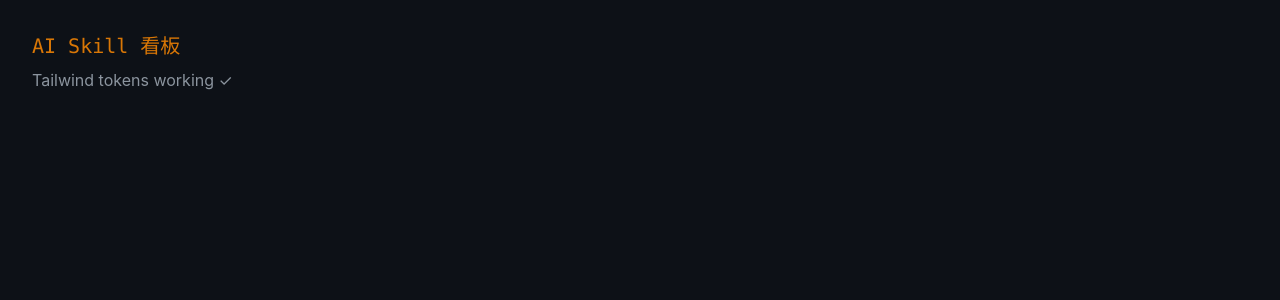
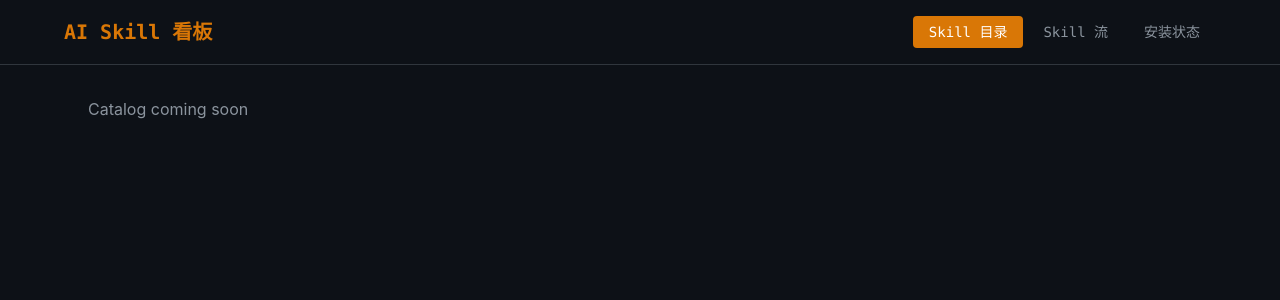
Before and after one commit to AIMeiMei0991/skill-kanban, a React (Vite) app: page / in a window 1280 px wide. Shown: the top 300 px of the page. Built offline with nearby package versions, Linux system fonts and the light colour scheme.

Commit message:
feat: add app shell with tab navigation

```diff
--- a/src/App.tsx
+++ b/src/App.tsx
@@ -1,9 +1,51 @@
-function App() {
+import { useState } from 'react'
+import CatalogPage from './pages/CatalogPage'
+import FlowsPage from './pages/FlowsPage'
+import StatusPage from './pages/StatusPage'
+
+type Tab = 'catalog' | 'flows' | 'status'
+
+const tabs: { id: Tab; label: string }[] = [
+  { id: 'catalog', label: 'Skill 目录' },
+  { id: 'flows', label: 'Skill 流' },
+  { id: 'status', label: '安装状态' },
+]
+
+export default function App() {
+  const [activeTab, setActiveTab] = useState<Tab>('catalog')
+
   return (
-    <div className="min-h-screen bg-bg text-text font-sans p-8">
-      <h1 className="font-mono text-xl text-accent">AI Skill 看板</h1>
-      <p className="text-muted mt-2">Tailwind tokens working ✓</p>
+    <div className="min-h-screen bg-bg text-text font-sans">
+      {/* Header */}
+      <header className="border-b border-border px-6 py-4">
+        <div className="max-w-6xl mx-auto flex items-center justify-between">
+          <h1 className="font-mono text-xl font-semibold text-accent">
+            AI Skill 看板
+          </h1>
+          <nav className="flex gap-1">
+            {tabs.map(tab => (
+              <button
+                key={tab.id}
+                onClick={() => setActiveTab(tab.id)}
+                className={`px-4 py-1.5 rounded text-sm font-mono transition-colors ${
+                  activeTab === tab.id
+                    ? 'bg-accent text-white'
+                    : 'text-muted hover:text-text hover:bg-surface'
+                }`}
+              >
+                {tab.label}
+              </button>
+            ))}
+          </nav>
+        </div>
+      </header>
+
+      {/* Content */}
+      <main className="max-w-6xl mx-auto px-6 py-8">
+        {activeTab === 'catalog' && <CatalogPage />}
+        {activeTab === 'flows' && <FlowsPage />}
+        {activeTab === 'status' && <StatusPage />}
+      </main>
     </div>
   )
 }
-export default App
--- /dev/null
+++ b/src/pages/CatalogPage.tsx
@@ -0,0 +1,3 @@
+export default function CatalogPage() {
+  return <div className="text-muted">Catalog coming soon</div>
+}
--- /dev/null
+++ b/src/pages/FlowsPage.tsx
@@ -0,0 +1,3 @@
+export default function FlowsPage() {
+  return <div className="text-muted">Flows coming soon</div>
+}
--- /dev/null
+++ b/src/pages/StatusPage.tsx
@@ -0,0 +1,3 @@
+export default function StatusPage() {
+  return <div className="text-muted">Status coming soon</div>
+}
```
